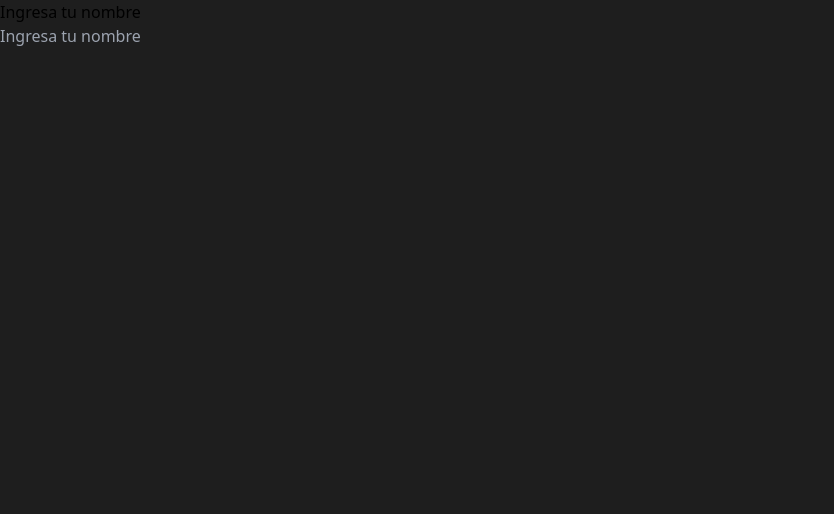
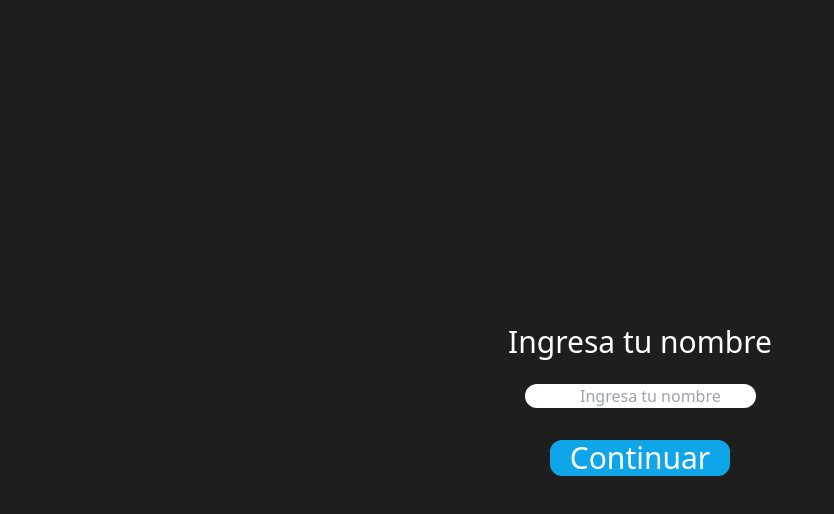
Before and after one commit to saul1217/Proyecto2, a React (Vite) app: page /Ingresa_nombre in a window 1280 px wide. Shown: the top 514 px of the page, without its empty margins (0-834 px from the left). Built offline with nearby package versions, Linux system fonts and the light colour scheme.

Commit message:
se agrega css a Pantalla Nombre

```diff
--- a/src/Pantallas/PantallaNombre.jsx
+++ b/src/Pantallas/PantallaNombre.jsx
@@ -2,10 +2,11 @@ export const PantallaNombre = () => {
 
     return(
         <>
-        <div>
-            <h2>Ingresa tu nombre</h2>
-            <form action="">
-                <input type="text" placeholder="Ingresa tu nombre"/>
+        <div className="flex flex-col items-center justify-center min-h-screen text-white">
+            <h2 className="text-3xl mb-6">Ingresa tu nombre</h2>
+            <form action="" className="flex flex-col items-center gap-8">
+                <input className="bg-white rounded-xl text-black text-center" type="text" placeholder="     Ingresa tu nombre"/>
+                <button type="submit" className="bg-sky-500 hover:bg-sky-700 text-3xl pl-5 pr-5 text-white rounded-xl transition-all">Continuar</button>
             </form>
         </div>
         </>
```
